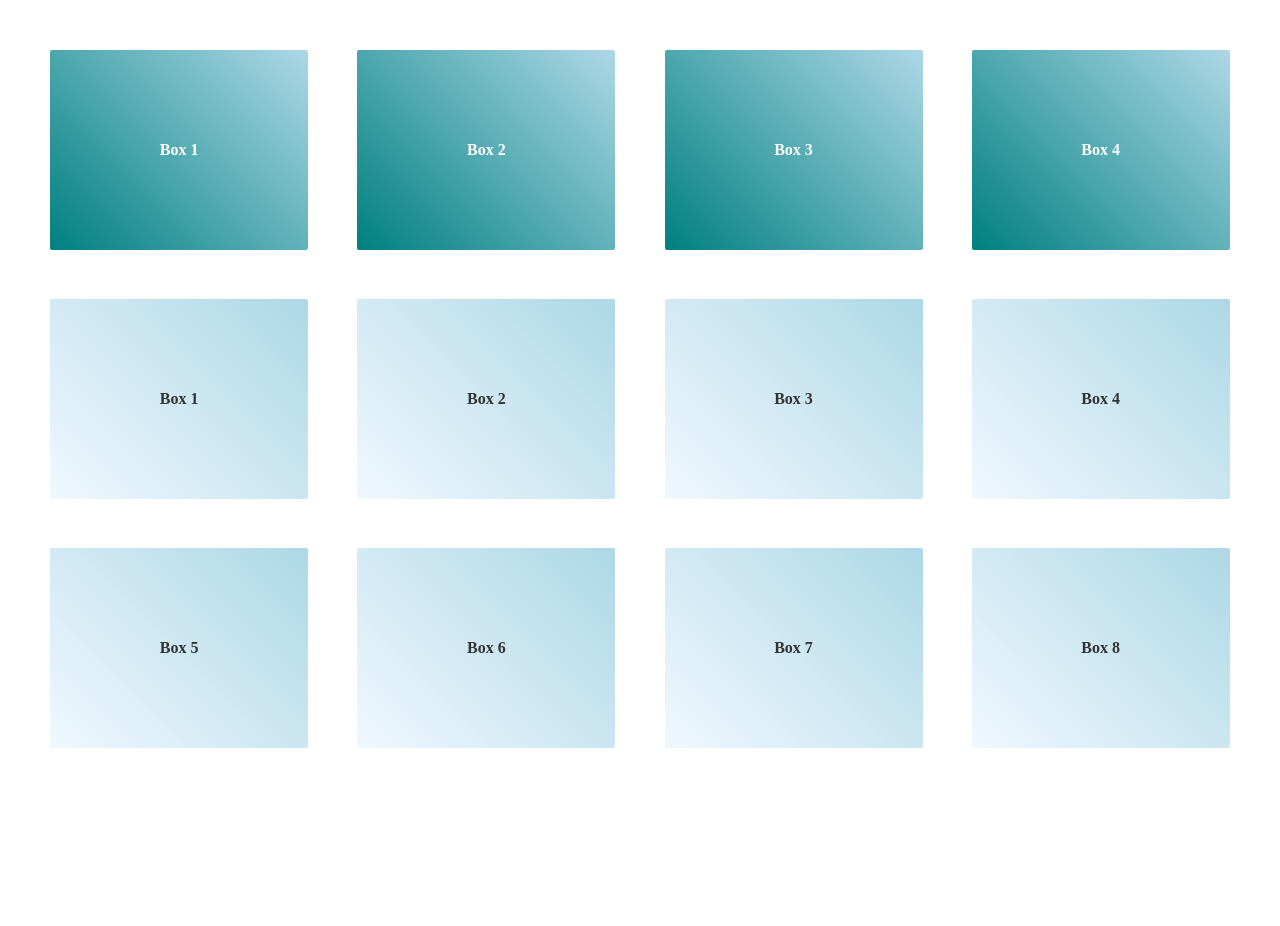
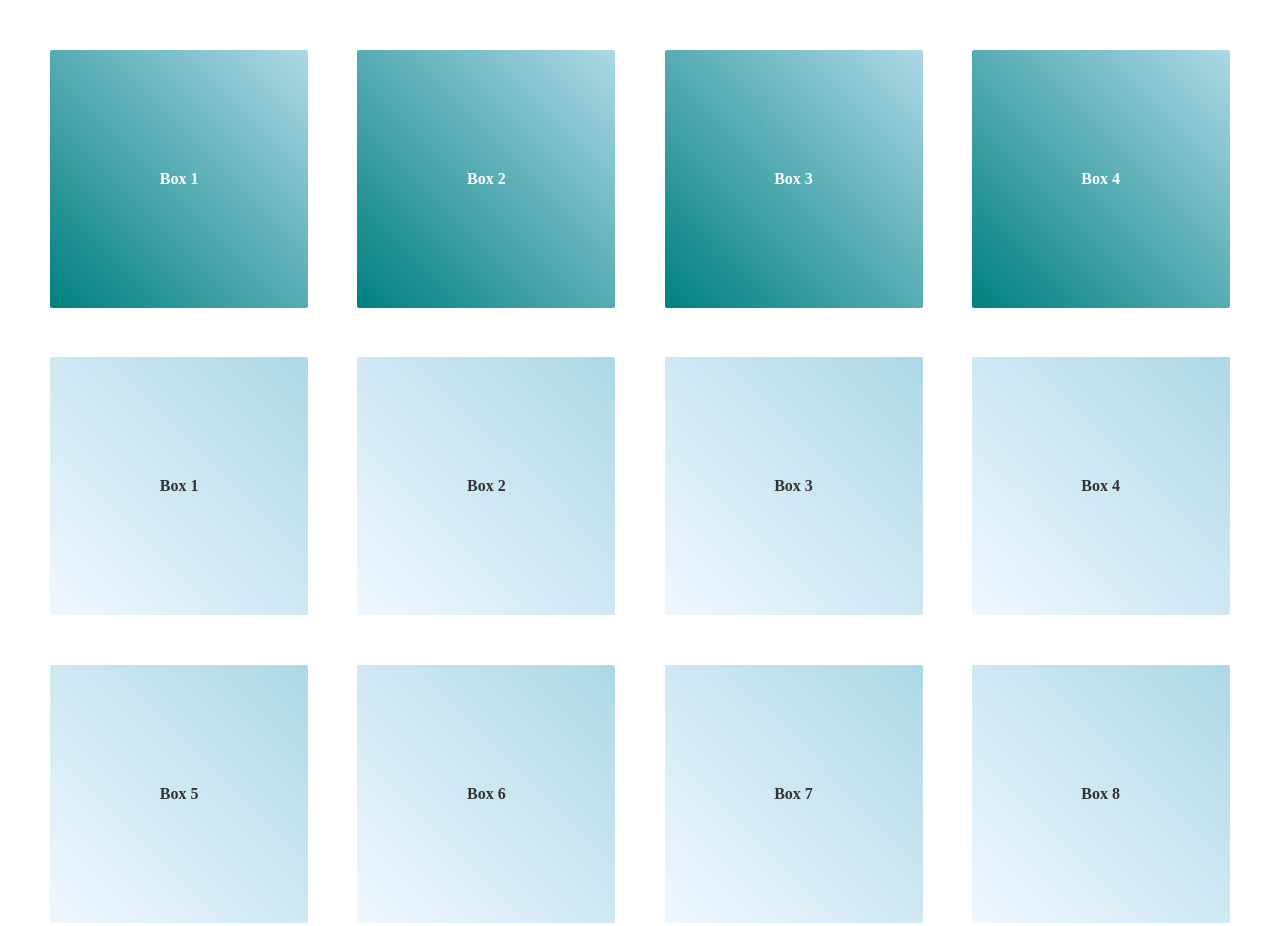
Before and after one commit to kyleconkright/info-slide, a website: page index.html in a window 1280 px wide. Before the commit the page ends 800 px from the top, so only its background shows below. Drawn offline with nearby package versions, Linux system fonts and the light colour scheme.

Commit message:
updated file structure

```diff
--- /dev/null
+++ b/gulpfile.js
@@ -0,0 +1,13 @@
+var gulp = require('gulp'),
+	sass = require('gulp-ruby-sass');
+
+gulp.task('default', ['watch']);
+
+gulp.task('watch', function(){
+	gulp.watch('*.scss',['style']);
+});
+
+gulp.task('style', function() {
+	return sass('*.scss')
+		.pipe(gulp.dest('.'));
+});
--- a/index.html
+++ b/index.html
@@ -4,6 +4,7 @@
 	<title></title>
 	<link rel="stylesheet" type="text/css" href="style.css">
 	<script src="https://ajax.googleapis.com/ajax/libs/jquery/2.2.2/jquery.min.js"></script>
+	<script type="text/javascript" src="simple-slide.js"></script>
 	<script type="text/javascript" src="script.js"></script>
 </head>
 <body>
--- a/script.js
+++ b/script.js
@@ -1,43 +1,5 @@
 $('document').ready(() => {
 
-	let addBio = function(thumb, target, options = {}) {
-
-		let defaults = {
-			direction: 'ltr'
-		}
-
-		let settings = Object.assign({}, defaults, options);
-
-		let targetWidth = $('#content').parent().width();
-		let boxWidthPx = $('#content li').width();
-		let marginPx = $('#content li').css('margin').split('px');
-		let boxMargin = parseInt(100 * marginPx[0]) / targetWidth * 2;
-		let boxWidth = parseInt(100 * (boxWidthPx / targetWidth) + boxMargin ) + '%';
-
-
-		$(thumb).on('click', (e) => {
-			var txt = '<li>'+$(e.target).html()+'</li>';
-
-			if(options.direction === 'rtl') {
-				$(target).append(txt);
-				$(target).animate({'right':boxWidth}, () => {
-					$(target).css({right: '0'});
-					$(target+' li').first().remove();
-				});
-			} else {
-				$(target).prepend(txt);
-				$(target).css({'left':'-'+boxWidth}).animate({'left':'0'}, () => {
-					$(target+' li').last().remove();
-				});
-			}
-
-
-		});
-
-		console.log(options.direction);
-	}
-
-
-	addBio('#content li', '#target', {direction: 'rtl'});
+	simpleSlide('#content li', '#target', {direction: 'rtl'});
 
 });
--- /dev/null
+++ b/simple-slide.js
@@ -0,0 +1,35 @@
+let simpleSlide = function(thumb, target, options = {}) {
+
+	let defaults = {
+		direction: 'ltr'
+	}
+
+	let settings = Object.assign({}, defaults, options);
+
+	let targetWidth = $('#content').parent().width();
+	let boxWidthPx = $('#content li').width();
+	let marginPx = $('#content li').css('margin').split('px');
+	let boxMargin = parseInt(100 * marginPx[0]) / targetWidth * 2;
+	let boxWidth = parseInt(100 * (boxWidthPx / targetWidth) + boxMargin ) + '%';
+
+
+	$(thumb).on('click', (e) => {
+		var txt = '<li>'+$(e.target).html()+'</li>';
+
+		if(options.direction === 'rtl') {
+			$(target).append(txt);
+			$(target).animate({'right':boxWidth}, () => {
+				$(target).css({right: '0'});
+				$(target+' li').first().remove();
+			});
+		} else {
+			$(target).prepend(txt);
+			$(target).css({'left':'-'+boxWidth}).animate({'left':'0'}, () => {
+				$(target+' li').last().remove();
+			});
+		}
+
+
+	});
+
+}
--- /dev/null
+++ b/style.scss
@@ -0,0 +1,46 @@
+* {
+	padding: 0;
+	margin: 0;
+	list-style-type: none;
+	box-sizing: border-box;
+}
+
+body {
+	margin: 2%;
+	font-family: gotham;
+	font-weight: 700;
+	color: #333;
+}
+
+#content {
+	display: flex;
+	flex-wrap: wrap;
+}
+
+#target {
+	display: flex;
+	position: relative;
+
+}
+
+#content li, #target li {
+	max-width: 21%;
+	min-width: 21%;
+	display: flex;
+	justify-content: center;
+	align-items: center;
+	background: linear-gradient(45deg, aliceblue, lightblue);
+	margin: 2%;
+	cursor: pointer;
+	border-radius: 2px;
+	&:before {
+	    content: "";
+	    display: block;
+	    padding-top: 100%;
+	}
+}
+
+#target li {
+	background: linear-gradient(45deg, teal, lightblue);
+	color: white;
+}
```
Also changed, not shown: package.json (added, +25 -0 lines), style.css.
